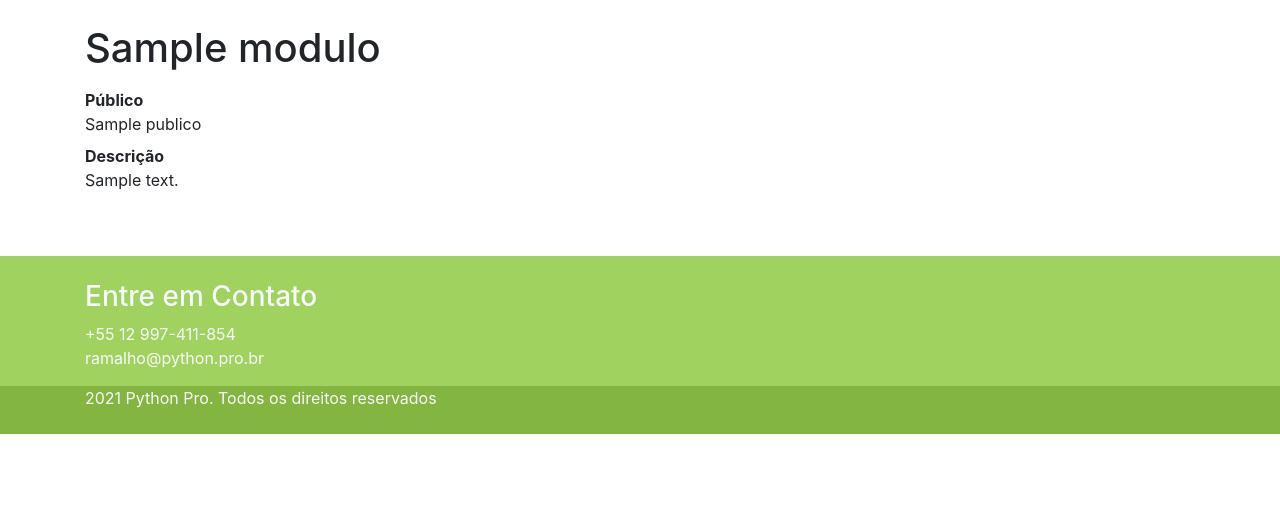
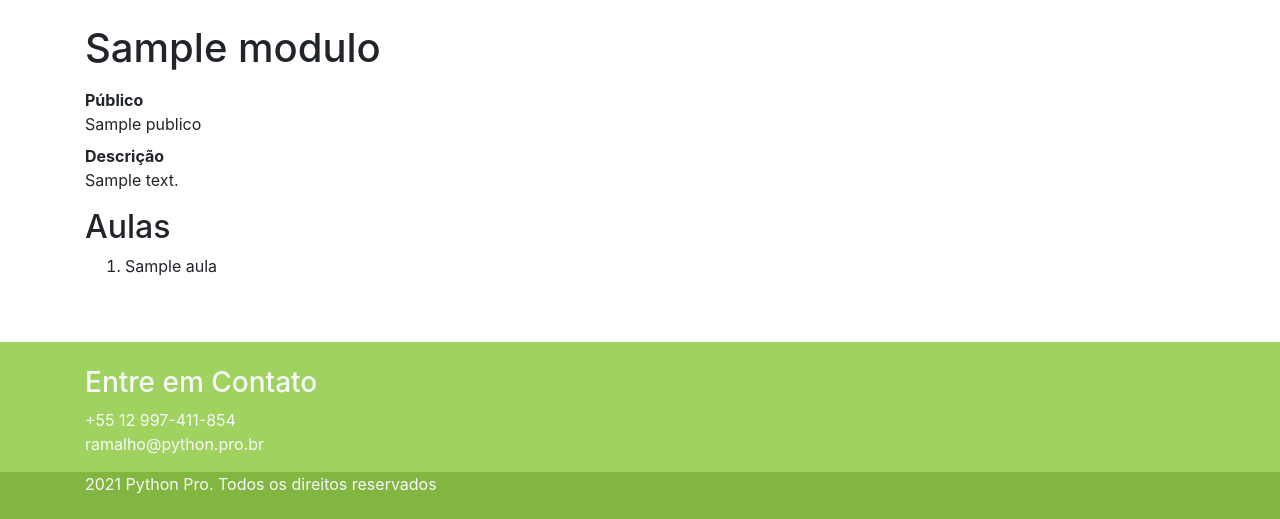
Before and after one commit to HenriqueCCdA/cursoDjangoDevPro, a Django app: template pypro/modulos/templates/modulos/modulo_detalhe.html in a window 1280 px wide. Shown: the part 56-575 px from the top of the page. Run offline with Django 3.2, Linux system fonts and the light colour scheme; the template is opened without the code that fills it: most values are stand-ins (such as "Sample title", 1, 10 or a date in 2020); some libraries are stand-ins or nearby versions.

Commit message:
Acesso a Relação com Atributo _set
close #146

```diff
--- a/pypro/modulos/facade.py
+++ b/pypro/modulos/facade.py
@@ -13,3 +13,7 @@ def listar_modulos_ordenados() -> List[Modulo]:
 
 def encontar_modulo(slug: str) -> Modulo:
     return Modulo.objects.get(slug=slug)
+
+
+def listar_aulas_de_modulo_ordenadas(modulo):
+    return list(modulo.aula_set.order_by('order').all())
--- a/pypro/modulos/templates/modulos/modulo_detalhe.html
+++ b/pypro/modulos/templates/modulos/modulo_detalhe.html
@@ -13,6 +13,12 @@
                 <dt>Descrição</dt>
                 <dd>{{ modulo.descricao }}</dd>
             </dl>
+            <h2>Aulas</h2>
+            <ol>
+               {% for aula in aulas %}
+                <li> {{ aula.titulo }}</li>
+               {% endfor %}
+            </ol>
         </div>
     </div>
 </div>
--- a/pypro/modulos/views.py
+++ b/pypro/modulos/views.py
@@ -5,6 +5,5 @@ from pypro.modulos import facade
 
 def detalhe(request, slug):
     modulo = facade.encontar_modulo(slug)
-    print(slug, modulo)
-
-    return render(request, 'modulos/modulo_detalhe.html', context={'modulo': modulo})
+    aulas = facade.listar_aulas_de_modulo_ordenadas(modulo)
+    return render(request, 'modulos/modulo_detalhe.html', context={'modulo': modulo, 'aulas': aulas})
```
Also changed, not shown: pypro/modulos/tests/test_modulo_detalhe.py (+12 -2 lines).
